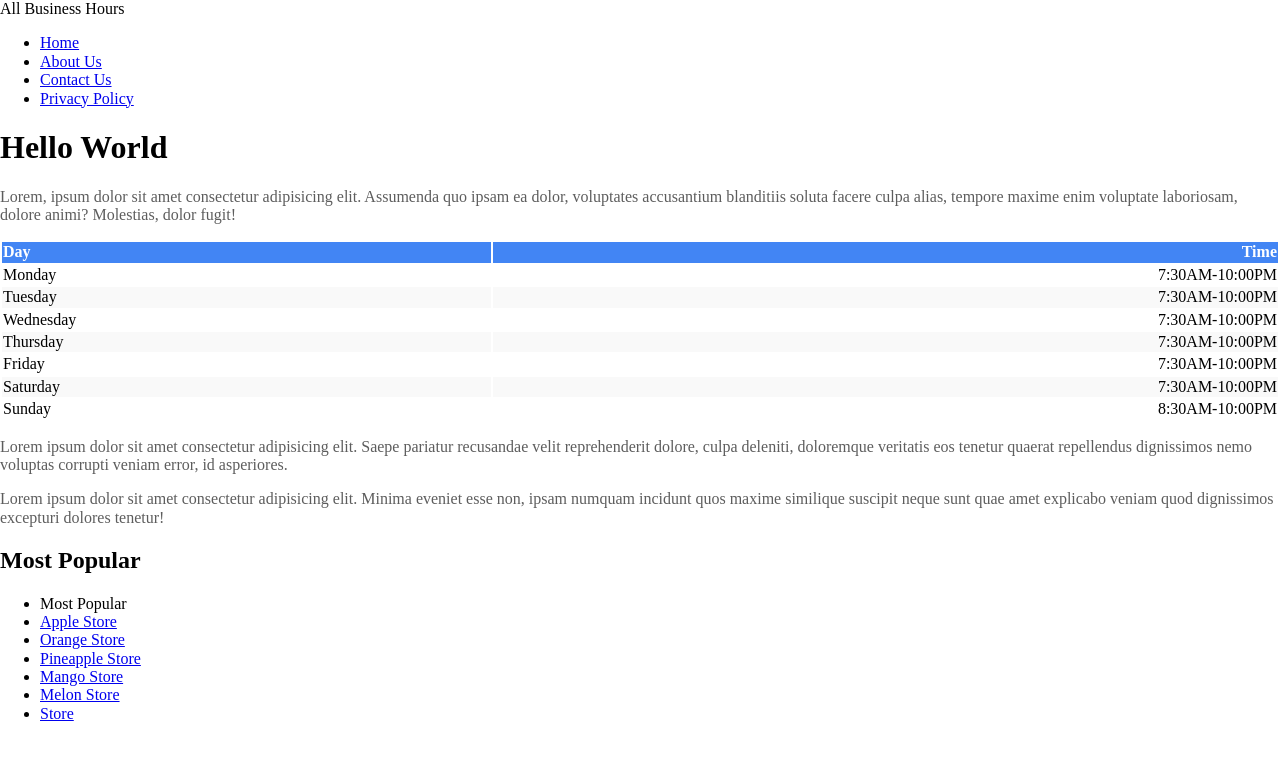
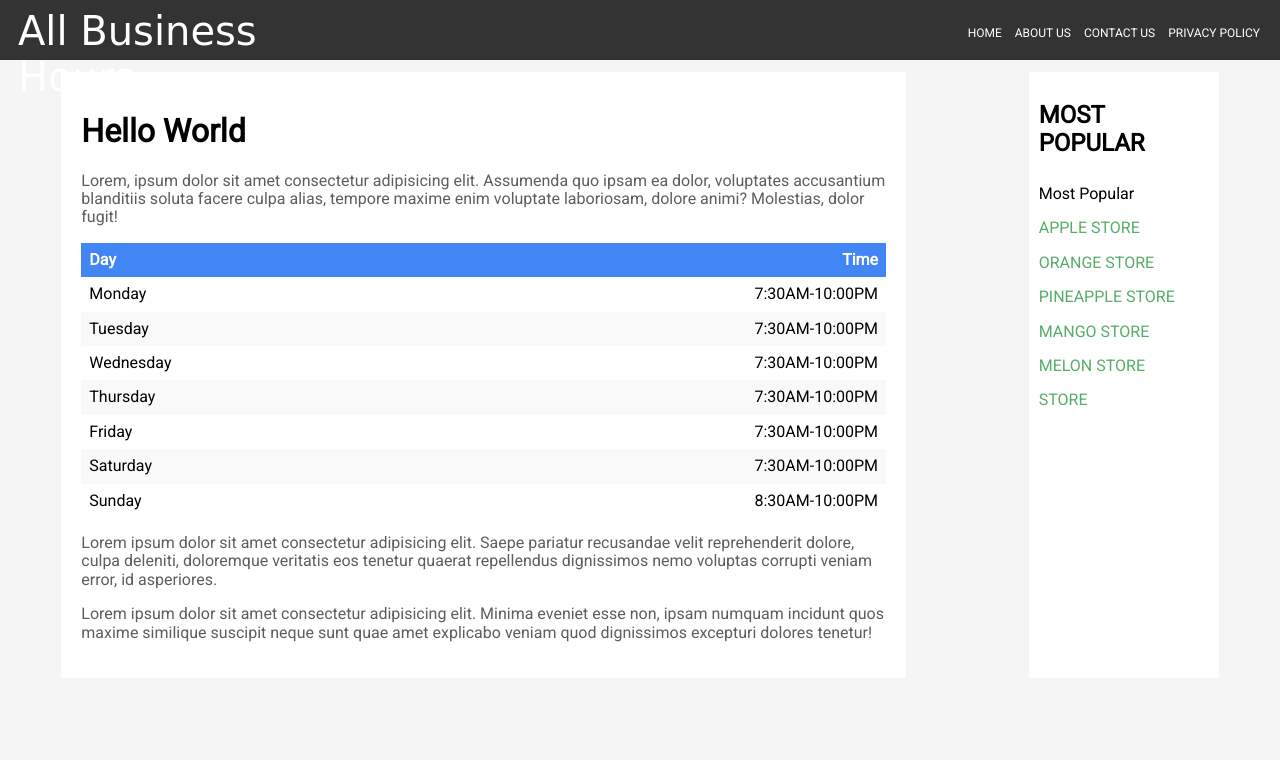
Before and after one commit to davidschneiderdev/Reverse-engineered-blog, a plain HTML site: page index.html in a window 1280 px wide. Drawn offline with nearby package versions, Linux system fonts and the light colour scheme; a web font is replaced by a local one.

Commit message:
adds header styling

```diff
--- a/stylesheets/styles.css
+++ b/stylesheets/styles.css
@@ -1,26 +1,96 @@
-html {
-    /* background-image: url(../images/silhouette-of-mountains-1323550.jpg); */
+* {
+    box-sizing: border-box;
 }
 
-* {
-    /* color: rgb(0, 0, 0); */
-    /* color: #000000; */
-    /* color: #ffffff; */
-    /* color: #000; */
+html {
+    font-family: "Roboto", sans-serif;
+    /* background-image: url(../images/silhouette-of-mountains-1323550.jpg); */
+    background-color: #f5f5f5;
+}
+
+header {
+    height: 60px;
+    background-color: #333;
+    margin-bottom: 12px;
+    display: flex;
+}
+
+.logo {
+    width: 30%;
+    padding: 8px;
+    margin-left: 10px;
+}
+
+.title {
+    font-family: 'Just Another Hand', cursive;
+    color: white;
+    font-size: 40px;
+}
+
+@media screen and (max-width: 500px) {
+    .nav {
+        display: none;
+    }
+}
+
+.nav {
+    width: 70%;
+}
+
+.nav ul {
+    font-size: 12px;
+    padding: 15px;
+    float: right;
+}
+
+.nav li {
+    display: inline;
+    padding: 5px;
+}
+
+.nav ul a {
+    color: #FFFFFF;
+    text-decoration: none;
+    text-transform: uppercase;
+}
+
+.container {
+    display: flex;
+    justify-content: space-around;
+}
+
+.main-content {
+    /* outline: 1px solid orange; */
+    width: 66%;
+    background-color: #fff;
+}
+
+.sidebar {
+    /* outline: 1px solid; */
+    width: 30%;
+    max-width: 190px;
+    background-color: #fff;
+    padding: 10px;
 }
 
 p {
-    color: #5D5D5D;
+    color: #5d5d5d;
 }
 
 table {
     width: 100%;
     /* Take up as much horizontal space as you */
+    border-spacing: 0;
 }
 
 th {
     color: #fff;
     background-color: #4285f4;
+}
+
+th,
+td {
+    padding: 8px;
 }
 
 .column-1 {
@@ -49,6 +119,44 @@ tr:hover td {
     /* font-size: 2em; multiply by the current font size */
 }
 
-.odd-row, tr:hover {
+/*
+To apply styles to more than one
+selector, list them out
+separated by commas.
+*/
+.odd-row,
+tr:hover {
     background-color: #f9f9f9;
 }
+
+.sidebar-heading {
+    text-transform: uppercase;
+}
+
+ul {
+    list-style-type: none;
+    padding-inline-start: 0;
+}
+
+.container ul a:link,
+.container ul a:visited {
+    text-transform: uppercase;
+    text-decoration: none;
+    color: #57ad68;
+}
+
+li {
+    padding: 8px 0;
+    display: block;
+    /* outline: 1px solid rgb(169, 169, 169) */
+}
+
+ul a:hover {
+    text-decoration: underline;
+}
+
+.main-content {
+    /* outline: 1px solid orange; */
+    width: 66%;
+    padding: 20px;
+}
```
